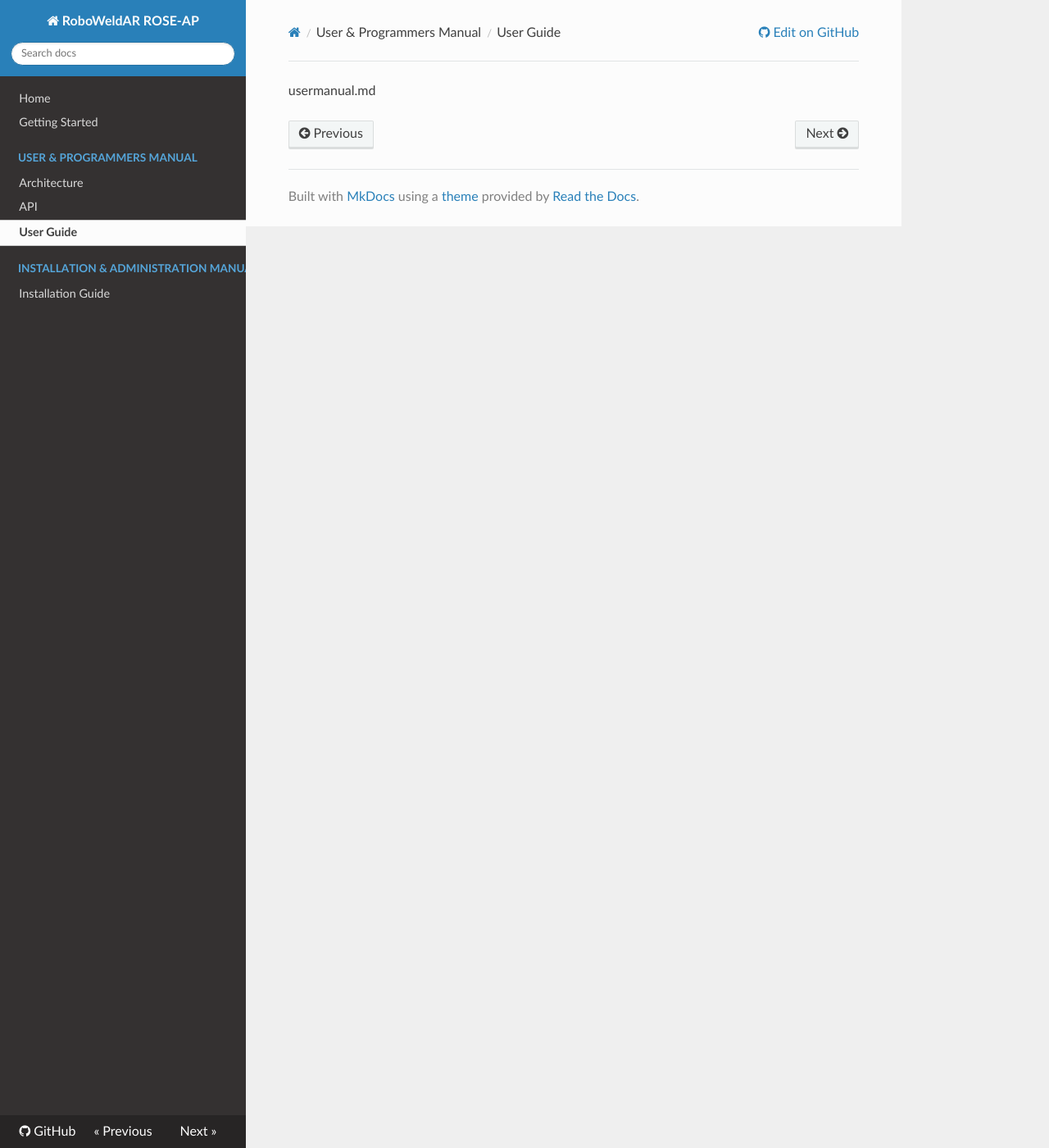
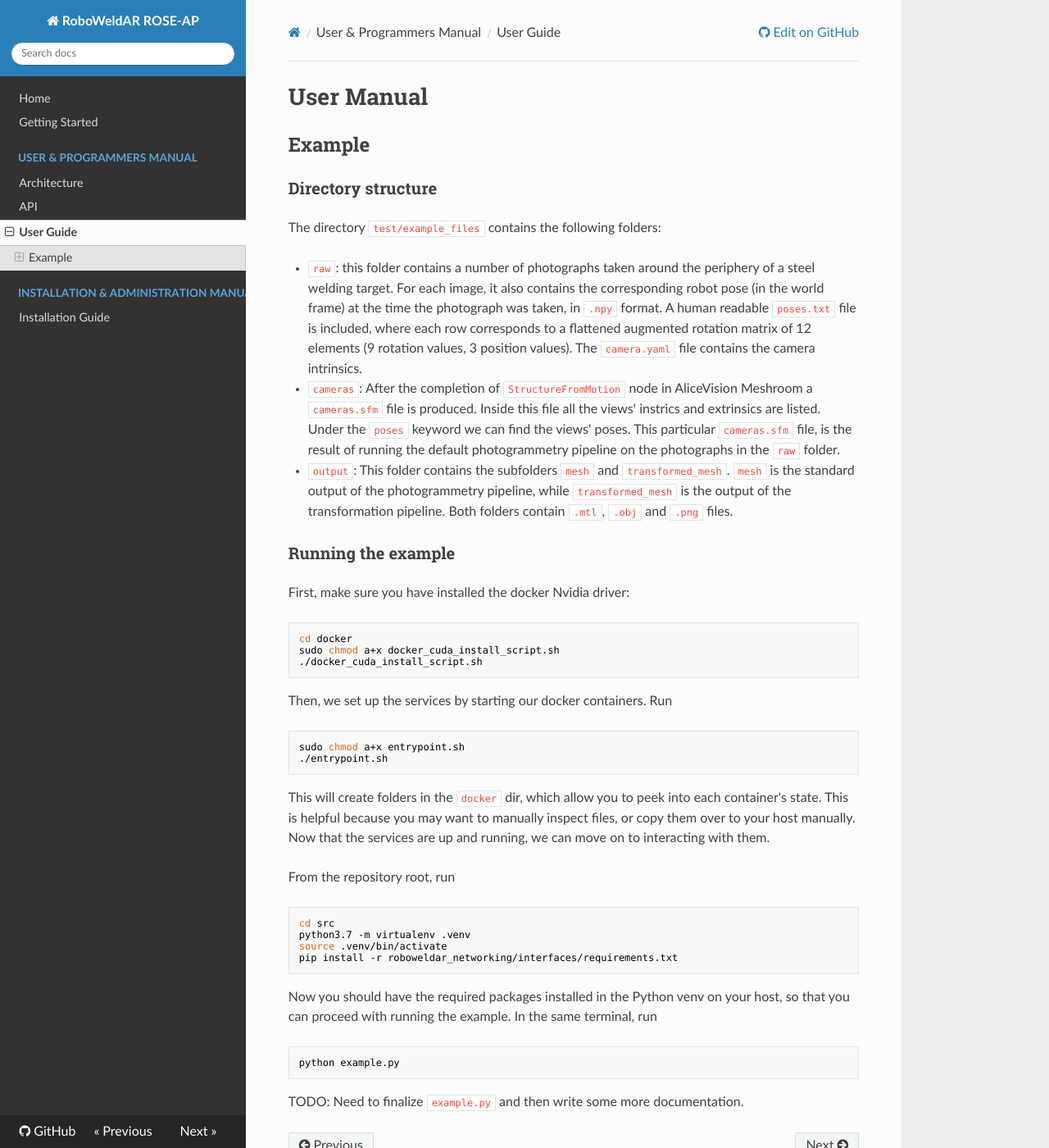
Before and after one commit to ikh-innovation/roboweldar-rose-ap, an MkDocs documentation site: the page built from docs/usermanual.md, in a window 1280 px wide and 1400 px high. Shown: the whole window at 82% size. Built offline with MkDocs 1.6.1, drawn with Linux system fonts in a browser that asks for light colours; nearby versions of some CDN libraries; old or Windows-style settings are respelled for this version of MkDocs.

Commit message:
update user manual

````diff
--- a/docs/usermanual.md
+++ b/docs/usermanual.md
@@ -1 +1,51 @@
-usermanual.md
+# User Manual
+
+## Example
+
+### Directory structure
+
+The directory `test/example_files` contains the following folders:
+
+- `raw`: this folder contains a number of photographs taken around the periphery of a steel welding target. For each image, it also contains the corresponding robot pose (in the world frame) at the time the photograph was taken, in `.npy` format. A human readable `poses.txt` file is included, where each row corresponds to a flattened augmented rotation matrix of 12 elements (9 rotation values, 3 position values). The `camera.yaml` file contains the camera intrinsics.
+
+- `cameras`: After the completion of `StructureFromMotion` node in AliceVision Meshroom a `cameras.sfm` file is produced. Inside this file all the views' instrics and extrinsics are listed. Under the `poses` keyword we can find the views' poses. This particular `cameras.sfm` file, is the result of running the default photogrammetry pipeline on the photographs in the `raw` folder.
+
+- `output`: This folder contains the subfolders `mesh` and `transformed_mesh`. `mesh` is the standard output of the photogrammetry pipeline, while `transformed_mesh` is the output of the transformation pipeline. Both folders contain `.mtl`, `.obj` and `.png` files.
+
+
+### Running the example
+
+
+First, make sure you have installed the docker Nvidia driver:
+
+```bash
+cd docker
+sudo chmod a+x docker_cuda_install_script.sh
+./docker_cuda_install_script.sh
+```
+
+Then, we set up the services by starting our docker containers. Run
+
+```bash
+sudo chmod a+x entrypoint.sh
+./entrypoint.sh
+```
+
+This will create folders in the `docker` dir, which allow you to peek into each container's state. This is helpful because you may want to manually inspect files, or copy them over to your host manually. Now that the services are up and running, we can move on to interacting with them.
+
+From the repository root, run
+
+```bash
+cd src
+python3.7 -m virtualenv .venv
+source .venv/bin/activate
+pip install -r roboweldar_networking/interfaces/requirements.txt
+```
+
+Now you should have the required packages installed in the Python venv on your host, so that you can proceed with running the example. In the same terminal, run
+
+```bash
+python example.py
+```
+
+TODO: Need to finalize `example.py` and then write some more documentation.
````
